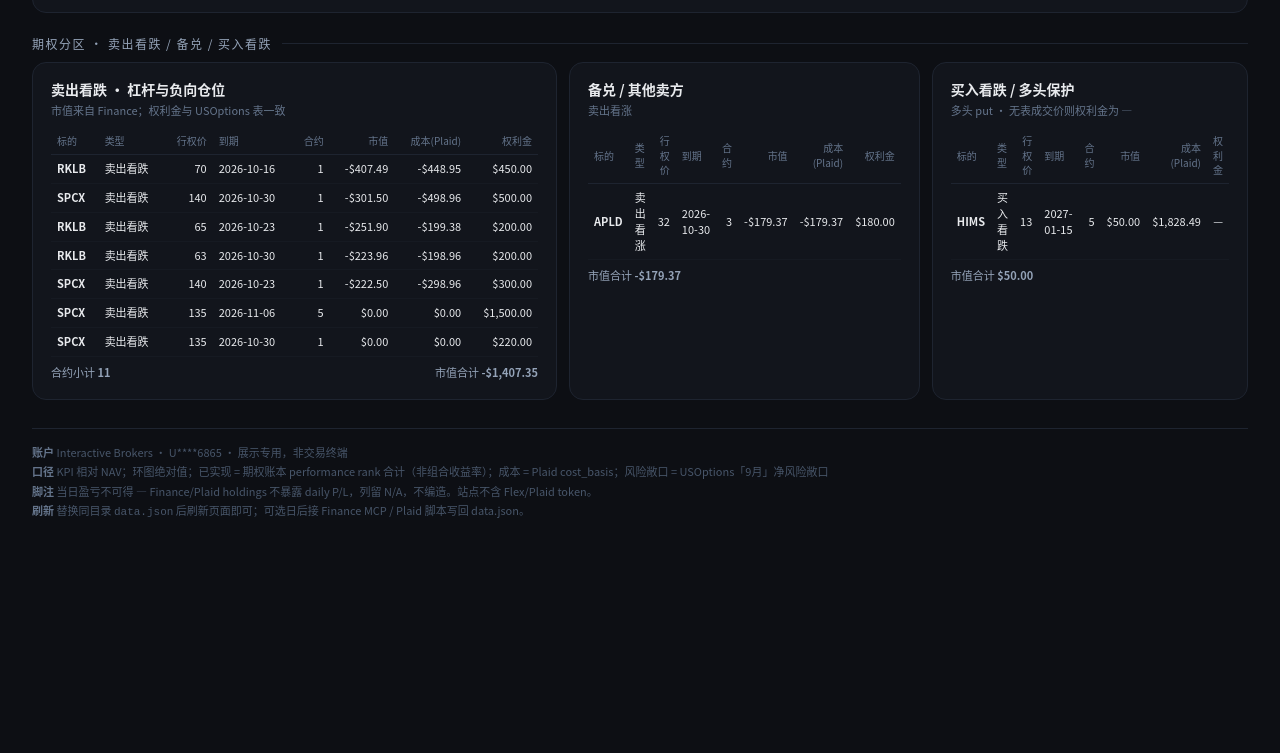
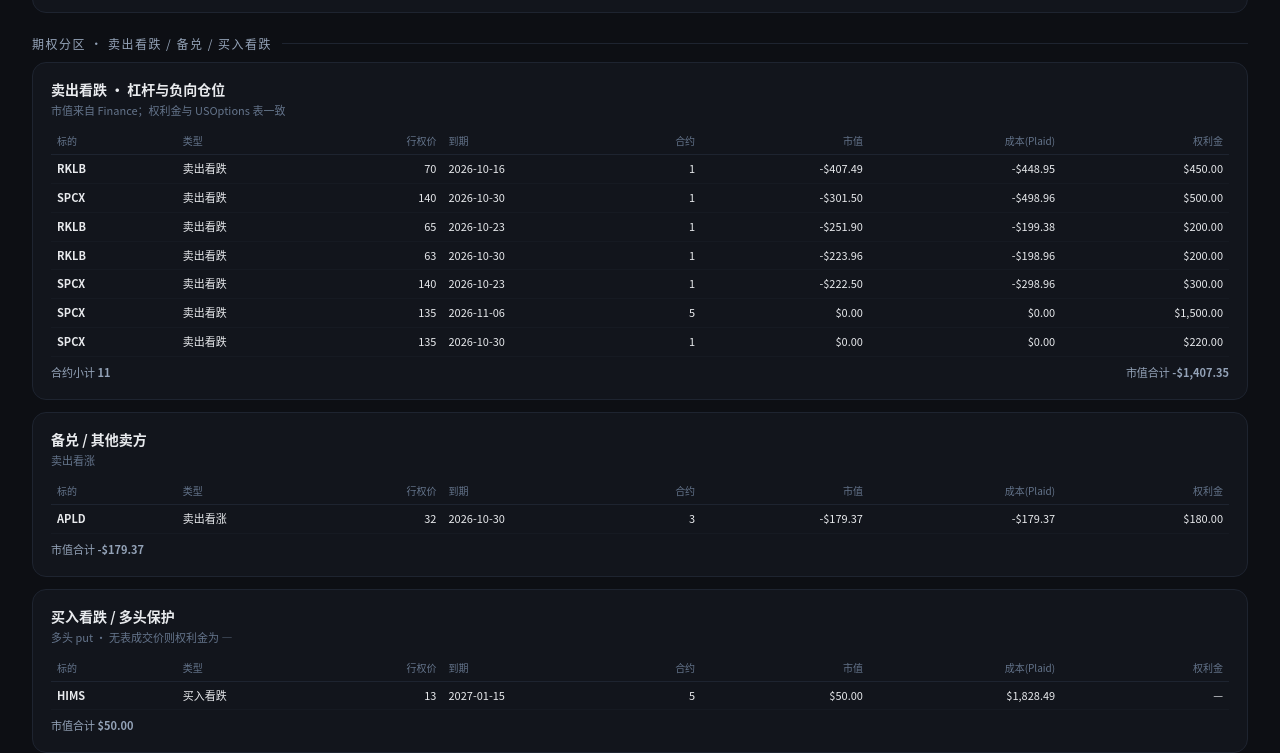
Before and after one commit to Jayflow1211/portfolio-panorama, a plain HTML site: page index.html in a window 1280 px wide. Shown: the part 1643-2396 px from the top of the page. Before the commit the page ends 2213 px from the top, so only its background shows below. Drawn offline with Linux system fonts and the light colour scheme.

Commit message:
Fix options UI: stack partitions full-width; keep 权利金 positive
- Change .opt-grid from 3-column to single-column stacked rows
- table-layout:fixed + nowrap/min-width on 类型 so labels don't wrap
- Display premium_total via Math.abs (Cost/Plaid stays signed)

```diff
--- a/assets/app.js
+++ b/assets/app.js
@@ -264,10 +264,11 @@
     if (!rows.length) return '<div class="note">\u65e0\u6301\u4ed3</div>';
     const body = rows.map(r => {
       const plaid = r.plaid_cost ?? r.cost;
-      const prem = r.premium_total;
+      // 权利金 = collected premium (always display as non-negative); Cost(Plaid) stays signed
+      const prem = r.premium_total == null ? null : Math.abs(r.premium_total);
       return `<tr>
       <td><b>${r.ticker}</b></td>
-      <td>${r.type}</td>
+      <td class="opt-type">${r.type}</td>
       <td class="r">${r.strike}</td>
       <td>${r.expiry}</td>
       <td class="r">${r.contracts}</td>
--- a/index.html
+++ b/index.html
@@ -170,18 +170,31 @@
       .chip .wp { color: var(--muted); }
       .chip .wv { text-align: right; color: var(--dim); font-variant-numeric: tabular-nums; }
 
-      .opt-grid { display: grid; grid-template-columns: 1.4fr 0.8fr 0.8fr; gap: 12px; }
-      @media (max-width: 1000px) { .opt-grid { grid-template-columns: 1fr; } }
+      .opt-grid { display: grid; grid-template-columns: 1fr; gap: 12px; }
       .opt-card h3 { font-size: 14px; margin-bottom: 4px; }
       .opt-card .hint { font-size: 11px; color: var(--dim); margin-bottom: 10px; }
-      .opt-table { width: 100%; border-collapse: collapse; font-size: 11px; }
+      .opt-table {
+            width: 100%; border-collapse: collapse; font-size: 11px;
+            table-layout: fixed;
+      }
       .opt-table th {
             text-align: left; color: var(--dim); font-weight: 500; padding: 5px 6px;
             border-bottom: 1px solid var(--border); font-size: 10px;
+            white-space: nowrap;
       }
       .opt-table td {
             padding: 6px; border-bottom: 1px solid #161a22; font-variant-numeric: tabular-nums;
       }
+      .opt-table th:nth-child(1), .opt-table td:nth-child(1) { width: 72px; }
+      .opt-table th:nth-child(2), .opt-table td:nth-child(2) {
+            width: 88px; min-width: 88px; white-space: nowrap;
+      }
+      .opt-table th:nth-child(3), .opt-table td:nth-child(3) { width: 64px; }
+      .opt-table th:nth-child(4), .opt-table td:nth-child(4) { width: 100px; white-space: nowrap; }
+      .opt-table th:nth-child(5), .opt-table td:nth-child(5) { width: 48px; }
+      .opt-table th:nth-child(6), .opt-table td:nth-child(6) { width: 96px; }
+      .opt-table th:nth-child(7), .opt-table td:nth-child(7) { width: 110px; }
+      .opt-table th:nth-child(8), .opt-table td:nth-child(8) { width: 96px; }
       .opt-table .r { text-align: right; }
       .opt-foot {
             margin-top: 8px; font-size: 11px; color: var(--muted);
```
Also changed, not shown: shots_options_only.png (added).
